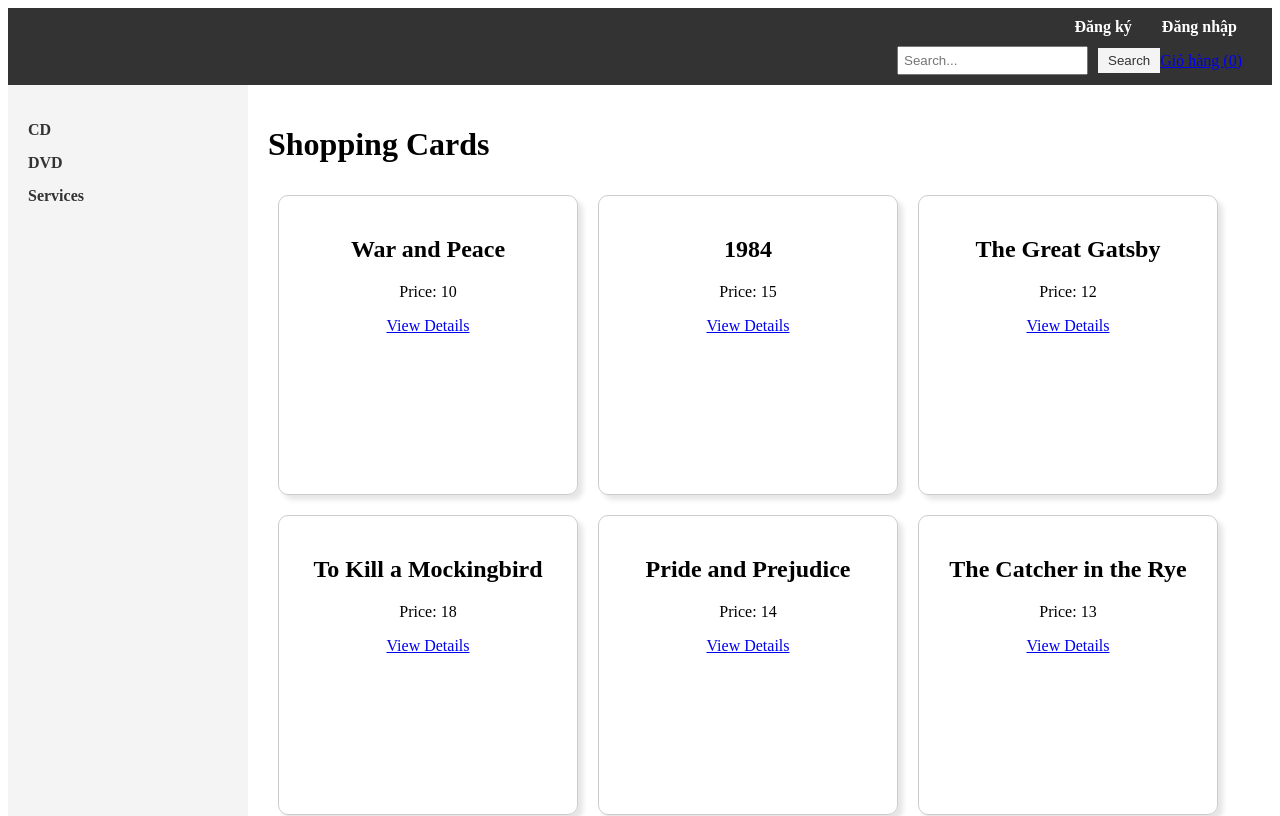
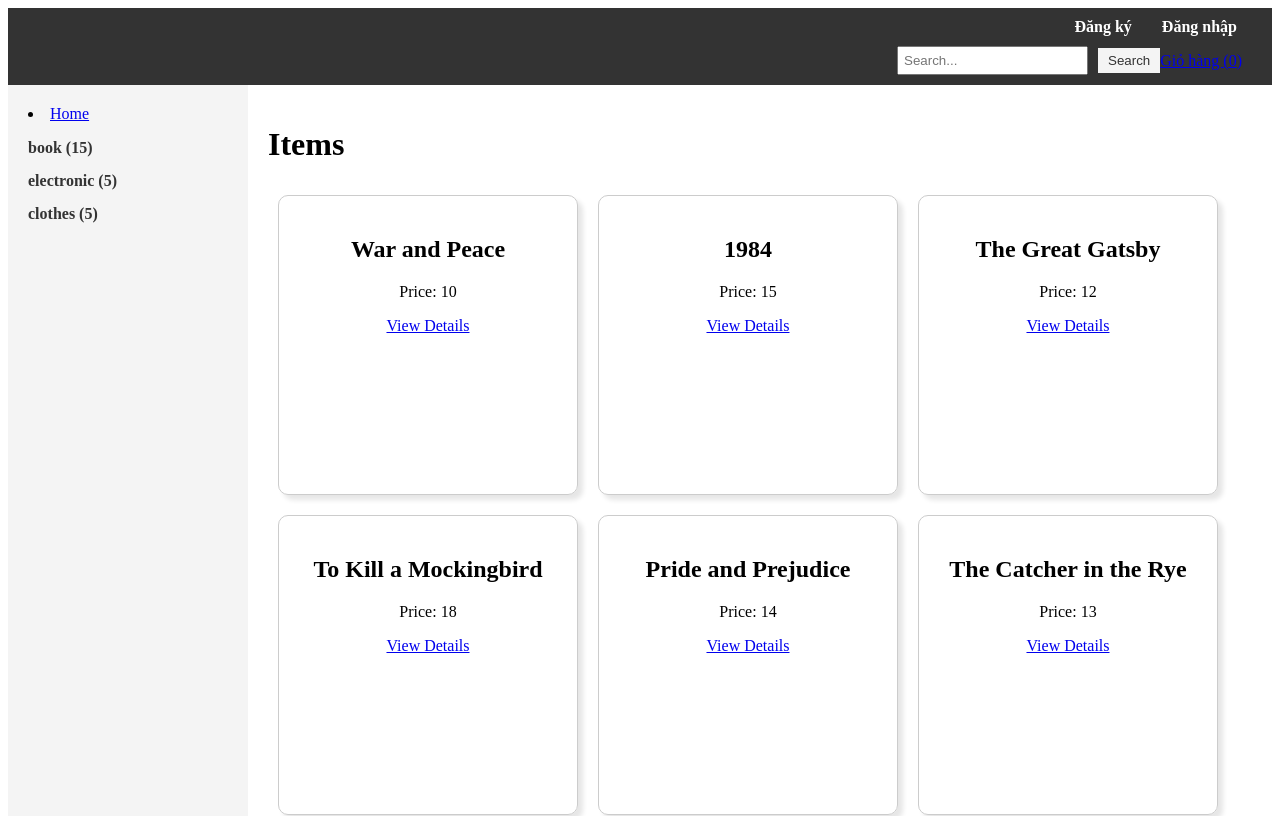
Before and after one commit to taptapking/IT4409-20241-151901-N14, a React (Vite) app in the folder frontend/: page / in a window 1280 px wide. Shown: the top 816 px of the page. Built offline with nearby package versions, Linux system fonts and the light colour scheme.

Commit message:
Add search function

```diff
--- a/frontend/src/App.jsx
+++ b/frontend/src/App.jsx
@@ -1,4 +1,3 @@
-// App.js
 import { useState } from "react";
 import { BrowserRouter as Router, Routes, Route } from "react-router-dom";
 import Header from "./Header";
@@ -7,9 +6,12 @@ import Footer from "./Footer";
 import CardList from "./CardList";
 import ItemDetails from "./ItemDetails";
 import Cart from "./Cart";
+import mockItems from "./data/mockItems";
 
 function App() {
     const [cart, setCart] = useState([]);
+    const [searchQuery, setSearchQuery] = useState('');
+    const [filteredByType, setFilteredByType] = useState(null);
 
     const addToCart = (item) => {
         setCart((prevCart) => {
@@ -24,10 +26,10 @@ function App() {
         });
     };
 
-
     const removeFromCart = (itemId) => {
         setCart((prevCart) => prevCart.filter((item) => item.id !== itemId));
     };
+
     const updateQuantity = (itemId, quantity) => {
         if (quantity < 1) return;
         setCart((prevCart) =>
@@ -37,20 +39,35 @@ function App() {
         );
     };
 
+    const typeCounts = mockItems.reduce((acc, item) => {
+        acc[item.type] = (acc[item.type] || 0) + 1;
+        return acc;
+    }, {});
+
+    const filteredItems = filteredByType
+    ? mockItems.filter((item) => item.type === filteredByType)
+    : mockItems;
+
     return (
         <Router>
             <div className="app">
-                <Header cart={cart} removeFromCart={removeFromCart} updateQuantity={updateQuantity} />
+                <Header
+                    cart={cart}
+                    removeFromCart={removeFromCart}
+                    updateQuantity={updateQuantity}
+                    searchQuery={searchQuery}
+                    setSearchQuery={setSearchQuery}
+                />
                 <div className="main-content">
-                    <Menu />
+                    <Menu typeCounts={typeCounts}  setFilteredByType={setFilteredByType} />
                     <div className="content">
                         <Routes>
                             <Route
                                 path="/"
                                 element={
                                     <>
-                                        <h1>Shopping Cards</h1>
-                                        <CardList />
+                                        <h1>Items</h1>
+                                        <CardList searchQuery={searchQuery} mockItems = {filteredItems} filteredByType = {filteredByType}/>
                                     </>
                                 }
                             />
--- a/frontend/src/CardList.jsx
+++ b/frontend/src/CardList.jsx
@@ -1,12 +1,13 @@
-// CardList.jsx
-import React from 'react';
 import ShoppingCard from './ShoppingCard';
-import mockItems from './data/mockItems';
 
-function CardList() {
+
+function CardList({ searchQuery,mockItems, }) {
+    const filteredItems = mockItems.filter((item) =>
+        item.name.toLowerCase().includes(searchQuery.toLowerCase())
+    );
     return (
         <div className="card-list">
-            {mockItems.map(item => (
+            {filteredItems.map(item => (
                 <ShoppingCard key={item.id} item={item} />
             ))}
         </div>
--- a/frontend/src/Header.jsx
+++ b/frontend/src/Header.jsx
@@ -1,5 +1,10 @@
 import { Link } from "react-router-dom";
-function Header({ cart, removeFromCart, updateQuantity } ) {
+
+function Header({ cart, searchQuery, setSearchQuery } ) {
+    const handleInputChange = (e) => {
+        setSearchQuery(e.target.value); // Update the search query dynamically
+    };
+
     return (
         <header className="header">
             <nav className="header-nav">
@@ -10,11 +15,16 @@ function Header({ cart, removeFromCart, updateQuantity } ) {
                 <div className="order-search-container">
                     <div className="order-search">
                         <div className="search">
-                            <input type="text" placeholder="Search..." />
+                            <input
+                                type="text"
+                                placeholder="Search..."
+                                value={searchQuery}
+                                onChange={handleInputChange}
+                            />
                             <button type="button">Search</button>
                         </div>
                         <div className="order">
-                            <Link to={{ pathname: "/cart", state: { cart, removeFromCart, updateQuantity } }}>
+                            <Link to="/cart">
                                 Giỏ hàng ({cart.length})
                             </Link>
                         </div>
--- a/frontend/src/Menu.jsx
+++ b/frontend/src/Menu.jsx
@@ -1,11 +1,26 @@
-function Menu() {
+function Menu({ typeCounts, setFilteredByType }) {
     return (
         <aside className="menu">
             <nav>
+                <li>
+                        <a
+                            href="#home"
+                            onClick={() => setFilteredByType(null)}
+                        >
+                            Home
+                        </a>
+                </li>
                 <ul>
-                    <li><a href="#CD">CD</a></li>
-                    <li><a href="#DVD">DVD</a></li>
-                    <li><a href="#Book">Services</a></li>
+                    {Object.entries(typeCounts).map(([type, count]) => (
+                        <li key={type}>
+                            <a
+                                href={`#${type}`}
+                                onClick={() => setFilteredByType(type)}
+                            >
+                                {type} ({count})
+                            </a>
+                        </li>
+                    ))}
                 </ul>
             </nav>
         </aside>
--- a/frontend/src/data/mockItems.js
+++ b/frontend/src/data/mockItems.js
@@ -1,21 +1,34 @@
-// src/data/mockItems.js
+const mockItems = [
+    // Books
+    { id: 1, name: "War and Peace", description: "A masterpiece of fiction", price: "10", type: "book" },
+    { id: 2, name: "1984", description: "A dystopian novel about totalitarianism", price: "15", type: "book" },
+    { id: 3, name: "The Great Gatsby", description: "A classic American novel set in the Jazz Age", price: "12", type: "book" },
+    { id: 4, name: "To Kill a Mockingbird", description: "A novel about the serious issues of race and class in the Deep South", price: "18", type: "book" },
+    { id: 5, name: "Pride and Prejudice", description: "A romantic novel of manners by Jane Austen", price: "14", type: "book" },
+    { id: 6, name: "The Catcher in the Rye", description: "A novel about teenage alienation and loss", price: "13", type: "book" },
+    { id: 7, name: "The Lord of the Rings", description: "An epic fantasy novel by J.R.R. Tolkien", price: "25", type: "book" },
+    { id: 8, name: "The Alchemist", description: "A philosophical book about following one's dreams", price: "16", type: "book" },
+    { id: 9, name: "Brave New World", description: "A dystopian novel that explores the future of humanity", price: "17", type: "book" },
+    { id: 10, name: "The Hobbit", description: "A fantasy novel about the adventure of Bilbo Baggins", price: "22", type: "book" },
+    { id: 11, name: "Fahrenheit 451", description: "A novel about a future where books are banned", price: "15", type: "book" },
+    { id: 12, name: "The Picture of Dorian Gray", description: "A novel about vanity and moral duplicity", price: "20", type: "book" },
+    { id: 13, name: "Moby Dick", description: "A novel about the quest for revenge against a giant whale", price: "19", type: "book" },
+    { id: 14, name: "The Odyssey", description: "An epic poem about the adventures of Odysseus", price: "21", type: "book" },
+    { id: 15, name: "Jane Eyre", description: "A novel that explores the life of an orphaned girl", price: "18", type: "book" },
 
-const mockItems = [
-    { id: 1, name: "War and Peace", description: "A masterpiece of fiction", price: "10" },
-    { id: 2, name: "1984", description: "A dystopian novel about totalitarianism", price: "15" },
-    { id: 3, name: "The Great Gatsby", description: "A classic American novel set in the Jazz Age", price: "12" },
-    { id: 4, name: "To Kill a Mockingbird", description: "A novel about the serious issues of race and class in the Deep South", price: "18" },
-    { id: 5, name: "Pride and Prejudice", description: "A romantic novel of manners by Jane Austen", price: "14" },
-    { id: 6, name: "The Catcher in the Rye", description: "A novel about teenage alienation and loss", price: "13" },
-    { id: 7, name: "The Lord of the Rings", description: "An epic fantasy novel by J.R.R. Tolkien", price: "25" },
-    { id: 8, name: "The Alchemist", description: "A philosophical book about following one's dreams", price: "16" },
-    { id: 9, name: "Brave New World", description: "A dystopian novel that explores the future of humanity", price: "17" },
-    { id: 10, name: "The Hobbit", description: "A fantasy novel about the adventure of Bilbo Baggins", price: "22" },
-    { id: 11, name: "Fahrenheit 451", description: "A novel about a future where books are banned", price: "15" },
-    { id: 12, name: "The Picture of Dorian Gray", description: "A novel about vanity and moral duplicity", price: "20" },
-    { id: 13, name: "Moby Dick", description: "A novel about the quest for revenge against a giant whale", price: "19" },
-    { id: 14, name: "The Odyssey", description: "An epic poem about the adventures of Odysseus", price: "21" },
-    { id: 15, name: "Jane Eyre", description: "A novel that explores the life of an orphaned girl", price: "18" },
+    // Electronics
+    { id: 16, name: "Smartphone", description: "A high-performance smartphone with a great camera", price: "699", type: "electronic" },
+    { id: 17, name: "Laptop", description: "A lightweight laptop for work and play", price: "1200", type: "electronic" },
+    { id: 18, name: "Wireless Earbuds", description: "Noise-canceling wireless earbuds", price: "99", type: "electronic" },
+    { id: 19, name: "Smartwatch", description: "A smartwatch with health tracking features", price: "199", type: "electronic" },
+    { id: 20, name: "4K TV", description: "A 55-inch 4K Ultra HD Smart TV", price: "499", type: "electronic" },
+
+    // Clothes
+    { id: 21, name: "T-Shirt", description: "A comfortable cotton T-shirt", price: "25", type: "clothes" },
+    { id: 22, name: "Jeans", description: "Stylish and durable denim jeans", price: "50", type: "clothes" },
+    { id: 23, name: "Jacket", description: "A warm winter jacket", price: "120", type: "clothes" },
+    { id: 24, name: "Sneakers", description: "Comfortable sneakers for everyday wear", price: "75", type: "clothes" },
+    { id: 25, name: "Hat", description: "A fashionable hat for sunny days", price: "20", type: "clothes" },
 ];
 
-export default mockItems; // Export the data
+export default mockItems;
```
